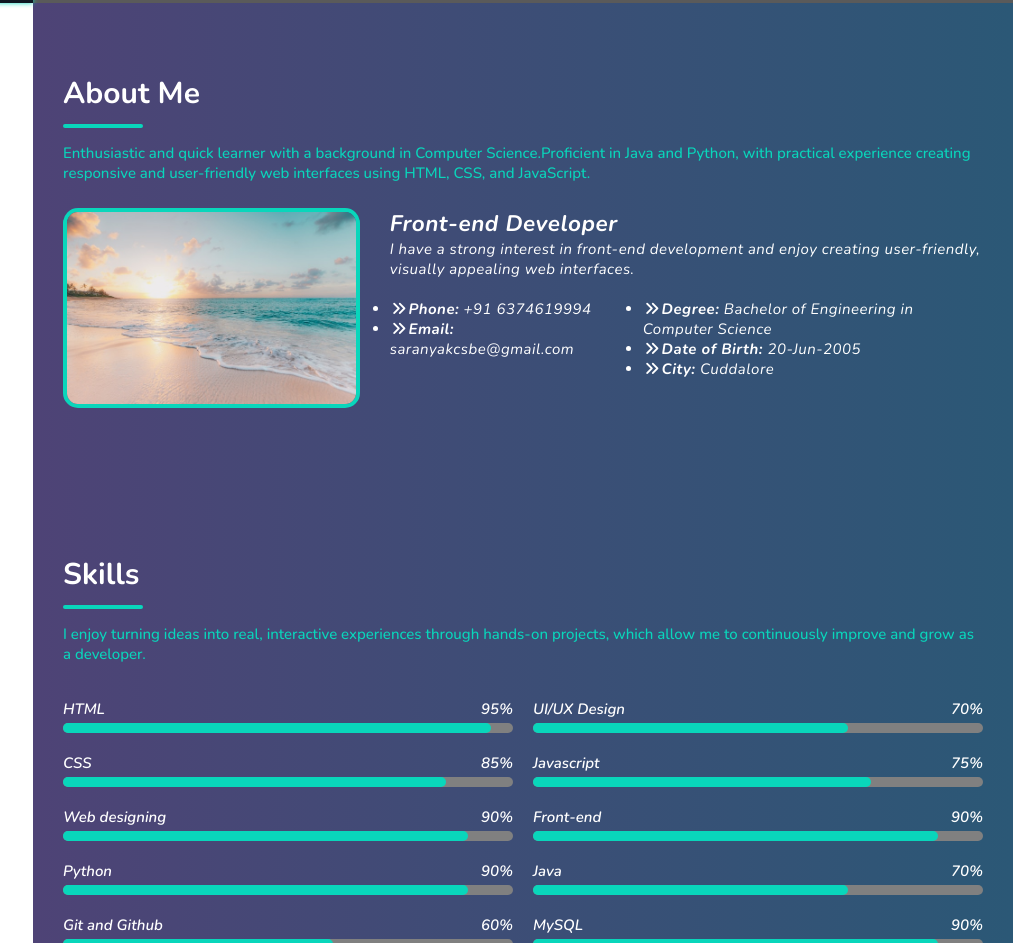
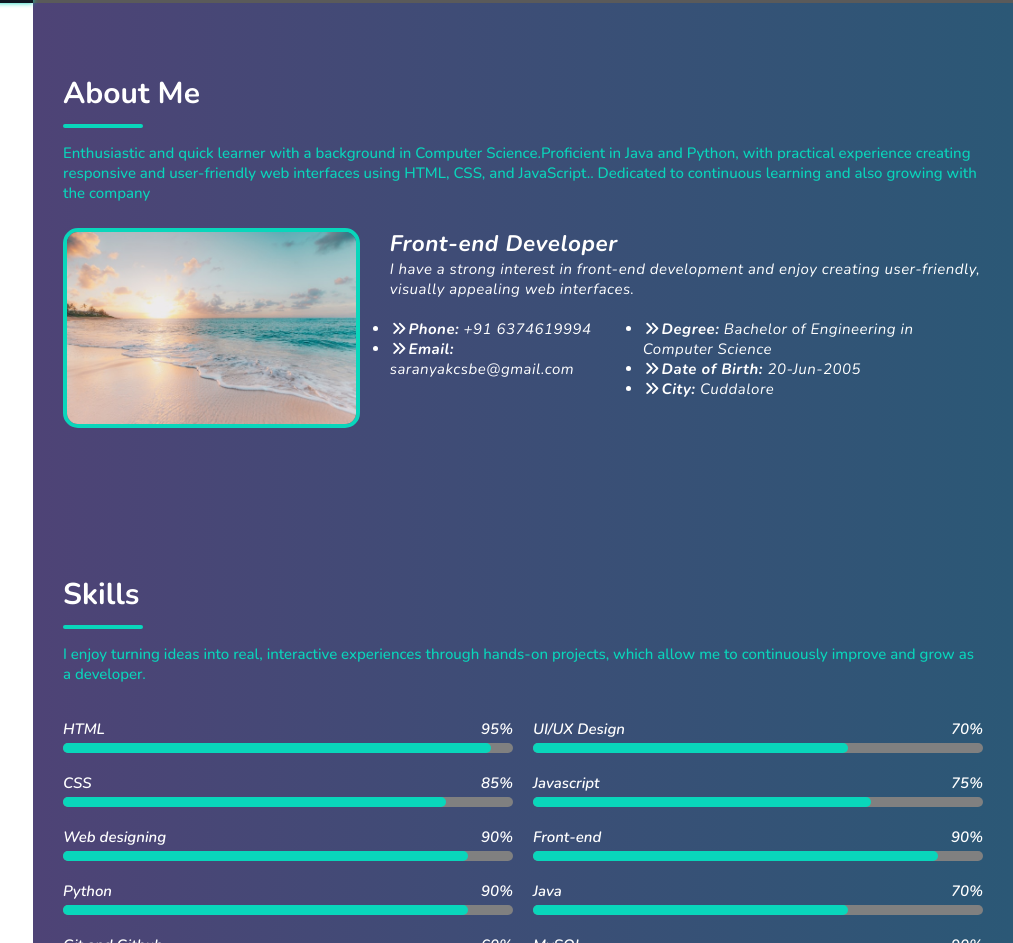
Before and after one commit to Saranya844/my-portfolio, a plain HTML site: page index.html in a window 1280 px wide. Shown: the part 797-1740 px from the top of the page, without its empty margins (267-1280 px from the left). Drawn offline with nearby package versions, Linux system fonts and the light colour scheme; grey boxes are pictures that could not be loaded.

Commit message:
index.html

```diff
--- a/index.html
+++ b/index.html
@@ -58,7 +58,8 @@
     <section id="about">
         <h1 class="sub-heading">About Me</h1>
         <div class="divider"></div>
-        <p class="sub-para">Enthusiastic and quick learner with a background in Computer Science.Proficient in Java and Python, with practical experience creating responsive and user-friendly web interfaces using HTML, CSS, and JavaScript.</p>
+        <p class="sub-para">Enthusiastic and quick learner with a background in Computer Science.Proficient in Java and Python, with practical experience creating responsive and user-friendly web interfaces using HTML, CSS, and JavaScript.. Dedicated to continuous learning and also growing with the
+company</p>
 
         <div class="about-col">
             <div class="img-col">
```
